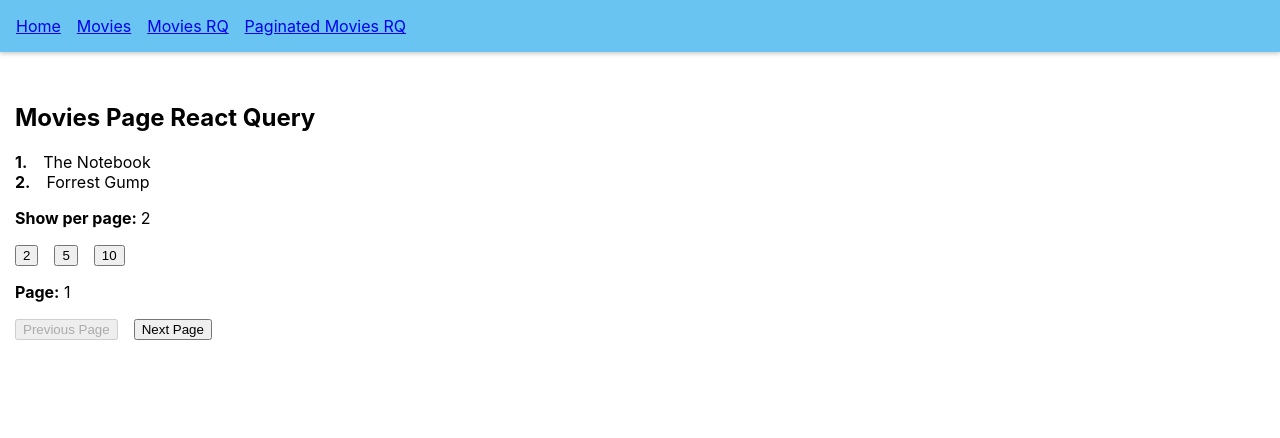
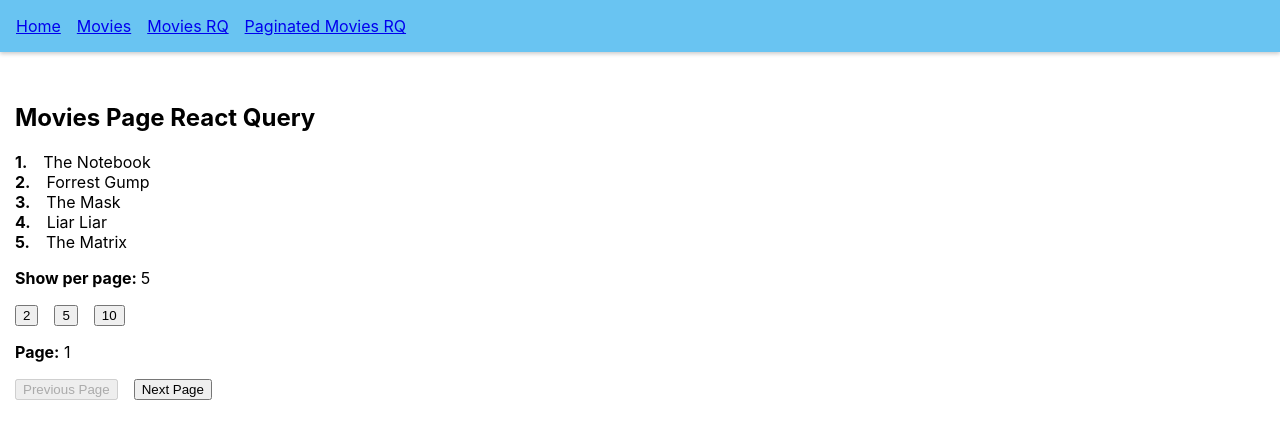
Before and after one commit to sadaffara/react-query-starter, a React (Create React App) app: page /rq-paginated-movies in a window 1280 px wide. Shown: the top 438 px of the page. Built offline with nearby package versions, Linux system fonts and the light colour scheme; data requests are answered from the project's data file.

Commit message:
set default limit to 5

```diff
--- a/src/components/PaginatedMovies.js
+++ b/src/components/PaginatedMovies.js
@@ -4,7 +4,7 @@ import axios from "axios";
 
 const PaginatedMovies = () => {
   const [pageNumber, setPageNumber] = useState(1);
-  const [limit, setLimit] = useState(2);
+  const [limit, setLimit] = useState(5);
 
   const fetchMovies = (pageNumber, limit) => {
     return axios.get(
```
